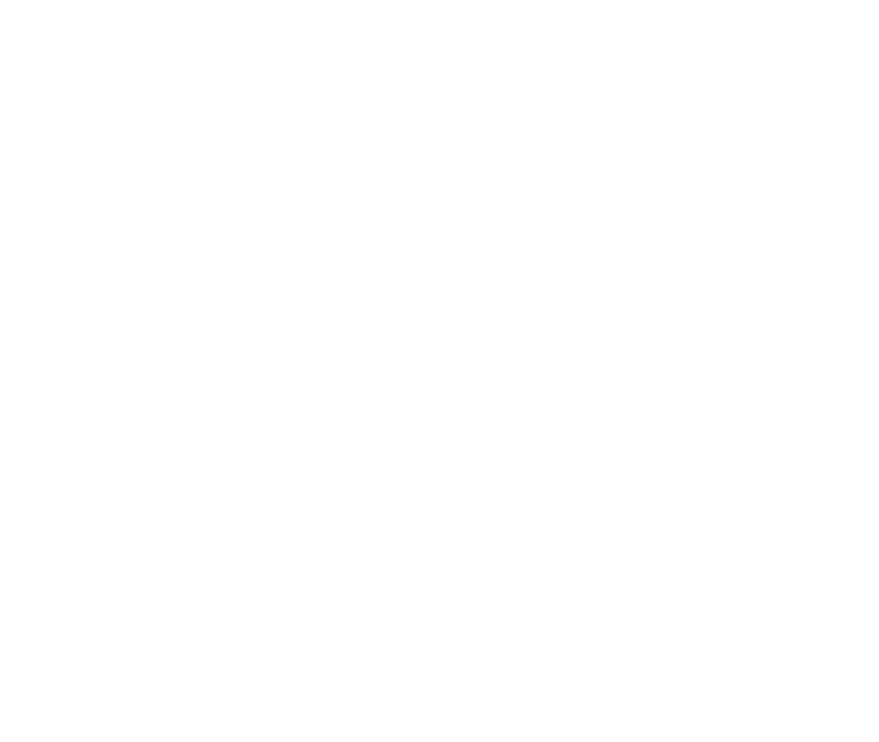
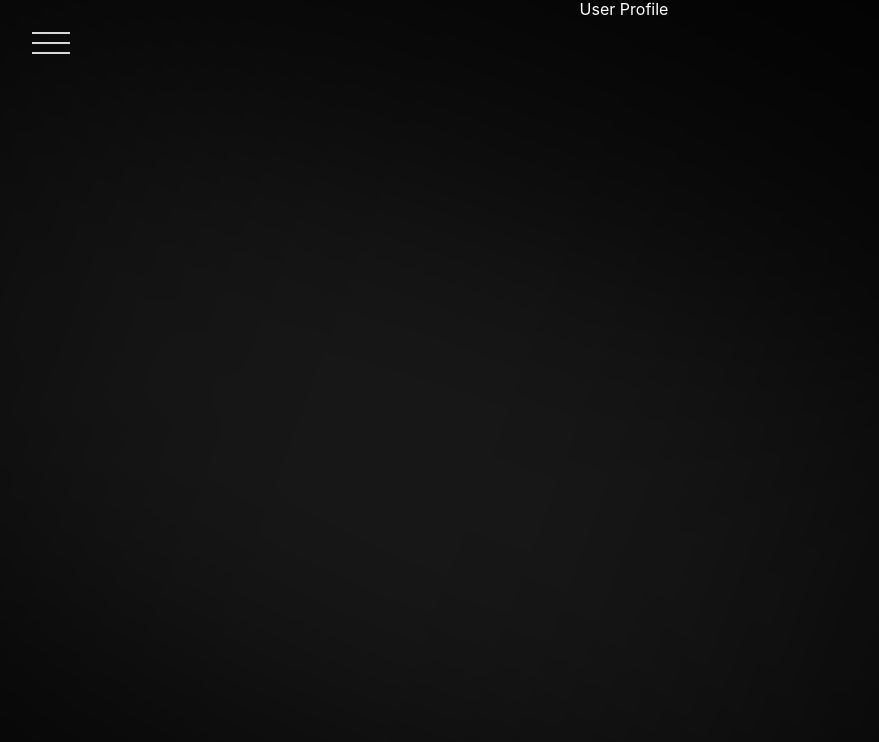
Before and after one commit to Extent-Org/Extent-Frontend, a React (Create React App) app: page /user/profile in a window 1280 px wide. Before the commit this address had no page. Shown: the top 742 px of the page, without its empty margins (16-895 px from the left). Built offline with nearby package versions, Linux system fonts and the light colour scheme.

Commit message:
profile page add

```diff
--- a/src/App.tsx
+++ b/src/App.tsx
@@ -15,6 +15,7 @@ import UserFeed from "./components/UserPage/UserFeed/UserFeed";
 import UserSearch from "./components/UserPage/UserSearch/UserSearch";
 import UserNotification from "./components/UserPage/UserNotification/UserNotification";
 import UserSubscription from "./components/UserPage/UserSubscription/UserSubscription";
+import UserProfile from "./components/UserPage/UserProfile/UserProfile";
 
 function App() {
   return (
@@ -37,6 +38,7 @@ function App() {
             <Route path="search" element={<UserSearch/>} />
             <Route path="notification" element={<UserNotification/>} />
             <Route path="subscription" element={<UserSubscription/>} />
+            <Route path="profile" element={<UserProfile />} />
             <Route path="" element={<Navigate to="feed" replace />} />
           </Route>
         </Routes>
--- a/src/components/CreatorPage/Sidebar/SidebarComponents/Menu.tsx
+++ b/src/components/CreatorPage/Sidebar/SidebarComponents/Menu.tsx
@@ -20,6 +20,8 @@ const Menu = ({menuItems, to} : Props) => {
     currentPath === menuItems[1].link,
     currentPath === menuItems[2].link,
     currentPath === menuItems[3].link,
+    currentPath === menuItems[4].link,
+
   ]);
   return (
     <div className="Menu">
--- a/src/components/UserPage/UserMain/UserMain.scss
+++ b/src/components/UserPage/UserMain/UserMain.scss
@@ -1,3 +1,6 @@
 .UserMain{
-    width: calc(100vw - 20rem);
+    width: 100vw;
+    &--active{
+        width: calc(100vw - 20rem);
+    }
 }
--- a/src/components/UserPage/UserMain/UserMain.tsx
+++ b/src/components/UserPage/UserMain/UserMain.tsx
@@ -1,13 +1,14 @@
-import React from 'react'
+import React from "react";
 import { Outlet } from 'react-router-dom'
 import './UserMain.scss'
 
-const UserMain = () => {
+
+const UserMain = React.forwardRef<HTMLDivElement>((props,mainRef) => {
   return (
-    <div className='UserMain'>
-      <Outlet/>
+    <div className="UserMain" ref={mainRef}>
+      <Outlet />
     </div>
-  )
-}
+  );
+})
 
 export default UserMain
--- a/src/components/UserPage/UserPage.scss
+++ b/src/components/UserPage/UserPage.scss
@@ -1,4 +1,10 @@
 .UserPage{
     min-height: 100vh;
     display: flex;
+    &__menuButton{
+        position: absolute;
+        top: 2rem;
+        left: 3rem;
+        cursor: pointer;
+    }
 }
--- a/src/components/UserPage/UserPage.tsx
+++ b/src/components/UserPage/UserPage.tsx
@@ -1,17 +1,28 @@
-import React from 'react'
+import React, { useRef } from "react";
 import UserMain from './UserMain/UserMain'
 import UserSidebar from './UserSidebar/UserSidebar'
 import './UserPage.scss'
 import BGEllipse from '../CreatorPage/CreatorPageComponents/BGEllipse'
 
 const UserPage = () => {
+  const sideBarRef = useRef<HTMLDivElement>(null)
+  const mainRef = useRef<HTMLDivElement>(null)
   return (
-    <div className='UserPage'>
-        <BGEllipse/>
-        <UserSidebar/>
-        <UserMain/>
+    <div className="UserPage">
+      <BGEllipse />
+      <img
+        src="/assets/images/icons/hamburger.svg"
+        alt="menu_button"
+        className="UserPage__menuButton"
+        onClick={() => {
+          sideBarRef.current?.classList.toggle("UserSidebar--active");
+          mainRef.current?.classList.toggle("UserMain--active");
+        }}
+      />
+      <UserSidebar ref={sideBarRef} />
+      <UserMain ref={mainRef} />
     </div>
-  )
+  );
 }
 
 export default UserPage
--- /dev/null
+++ b/src/components/UserPage/UserProfile/UserProfile.tsx
@@ -0,0 +1,11 @@
+import React from 'react'
+
+const UserProfile = () => {
+  return (
+    <div>
+      User Profile
+    </div>
+  )
+}
+
+export default UserProfile
--- a/src/components/UserPage/UserSidebar/UserSidebar.scss
+++ b/src/components/UserPage/UserSidebar/UserSidebar.scss
@@ -1,7 +1,7 @@
 .UserSidebar {
   position: sticky;
   top: 0;
-  //margin-left: -20rem;
+  margin-left: -20rem;
   width: 20rem;
   height: 100vh;
   background-color: #000000;
@@ -12,11 +12,14 @@
   transition: margin ease-in-out 0.5s;
   &__create{
     position: absolute;
-    bottom: 1.75rem;
+    bottom: 1.9rem;
     left: 8rem;
     font-family: "AvenirBook";
     font-weight: 600;
     color:rgba(194, 194, 194, 1);
-    font-size: 2rem;
+    font-size: 1.9rem;
+  }
+  &--active{
+    margin-left: 0;
   }
 }
--- a/src/components/UserPage/UserSidebar/UserSidebar.tsx
+++ b/src/components/UserPage/UserSidebar/UserSidebar.tsx
@@ -4,37 +4,43 @@ import Menu from '../../CreatorPage/Sidebar/SidebarComponents/Menu'
 import SideButton from '../../CreatorPage/Sidebar/SidebarComponents/SideButton'
 import './UserSidebar.scss'
 
-const UserSidebar = () => {
+
+const UserSidebar = React.forwardRef<HTMLDivElement>((props, SideBarRef) => {
   const menuItems = [
     {
-      title: 'Feed',
-      image: '/assets/images/icons/dashboard.svg',
-      link: 'feed',
+      title: "Feed",
+      image: "/assets/images/icons/dashboard.svg",
+      link: "feed",
     },
     {
-      title: 'Search',
-      image: '/assets/images/icons/search.svg',
-      link: 'search',
+      title: "Search",
+      image: "/assets/images/icons/search.svg",
+      link: "search",
     },
     {
-      title: 'Notifications',
-      image: '/assets/images/icons/notification.svg',
-      link: 'notification',
+      title: "Notifications",
+      image: "/assets/images/icons/notification.svg",
+      link: "notification",
     },
     {
-      title: 'Subscription',
-      image: '/assets/images/icons/subscription.svg',
-      link: 'subscription',
+      title: "Subscription",
+      image: "/assets/images/icons/subscription.svg",
+      link: "subscription",
     },
-    ]
+    {
+      title: "Profile",
+      image: "/assets/images/icons/profile.svg",
+      link: "profile",
+    },
+  ];
   return (
-    <div className="UserSidebar">
+    <div className="UserSidebar" ref={SideBarRef}>
       <Logo />
       <Menu menuItems={menuItems} to={"user"} />
-        <SideButton />
-        <h1 className="UserSidebar__create">Create</h1>
+      <SideButton />
+      <h1 className="UserSidebar__create">Create</h1>
     </div>
   );
-}
+})
 
 export default UserSidebar
```
Also changed, not shown: public/assets/images/icons/hamburger.svg (added).
